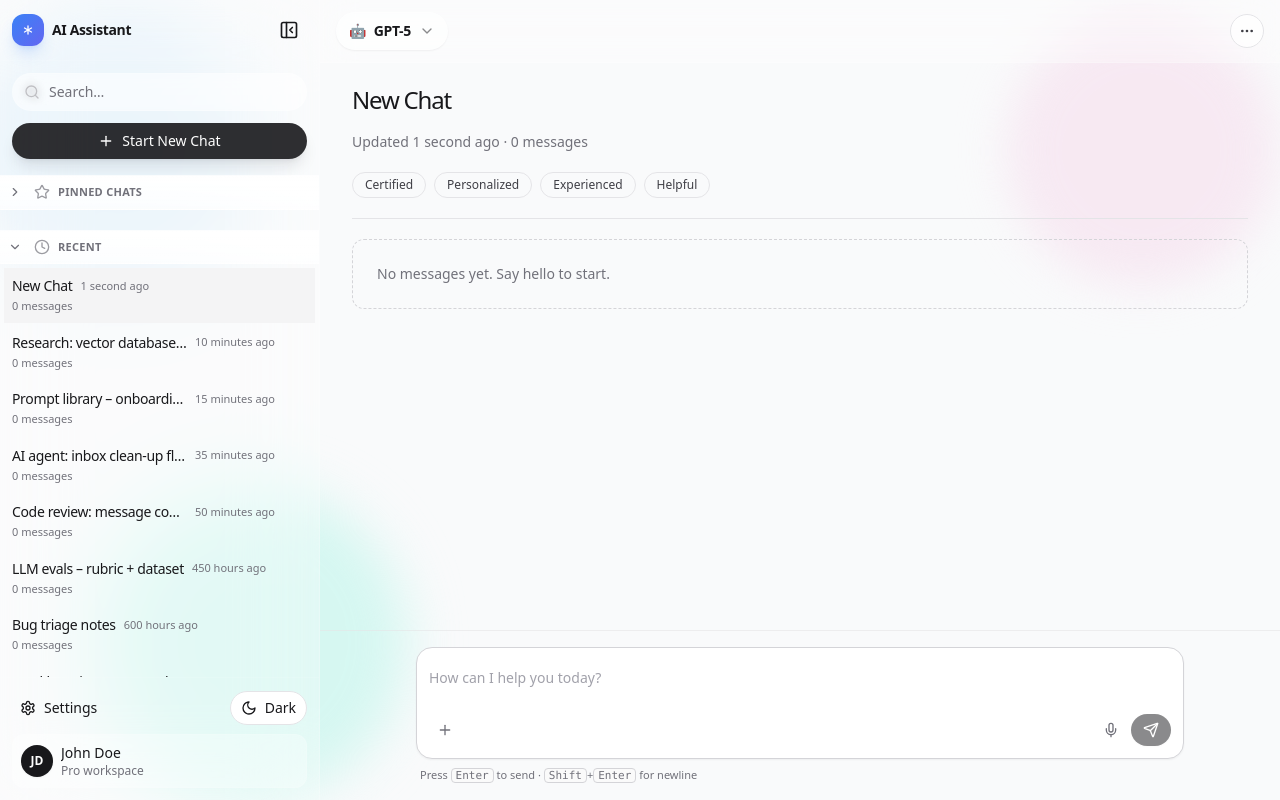
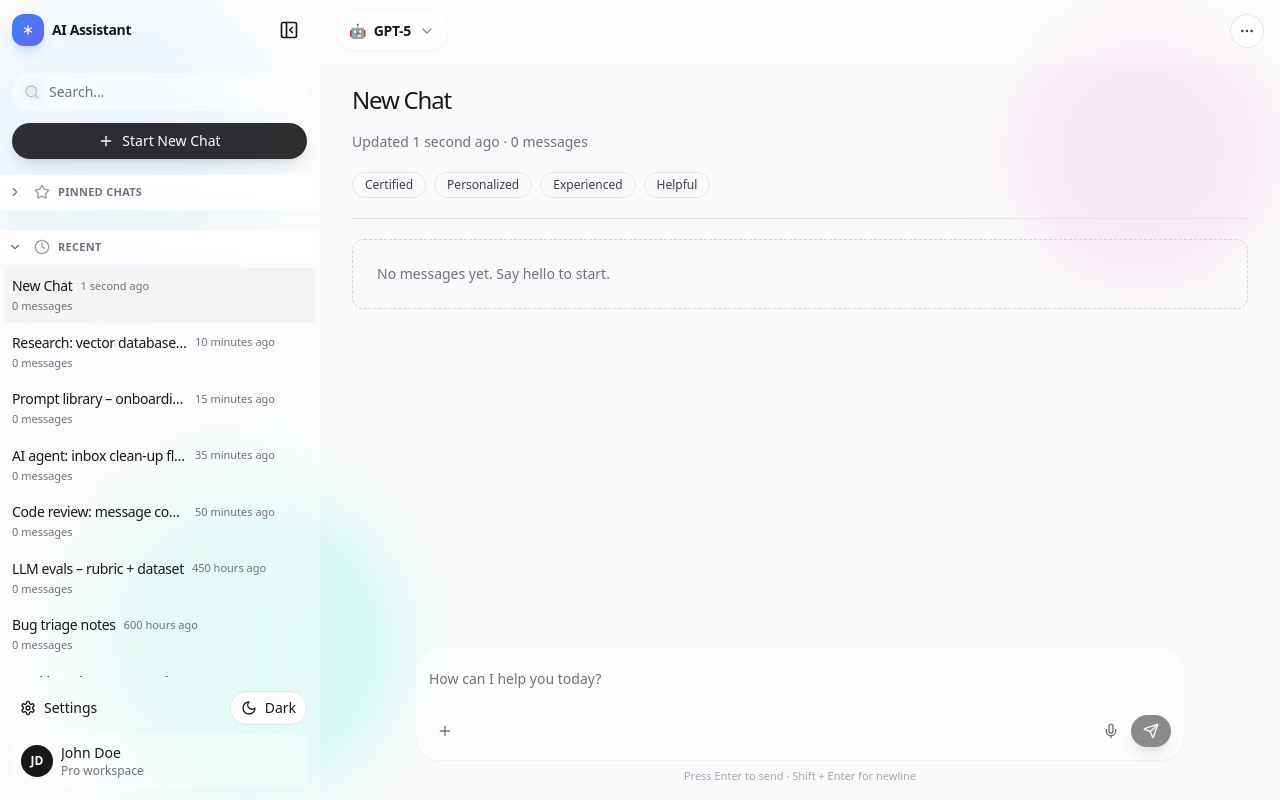
Before and after one commit to ameisw667/v0-modern-ai-chatbot-interface-tem, a Next.js app: page / in a window 1280 px wide. Built offline with nearby package versions, Linux system fonts and the light colour scheme.

Commit message:
Update Composer.jsx

```diff
--- a/components/Composer.jsx
+++ b/components/Composer.jsx
@@ -15,23 +15,20 @@ const Composer = forwardRef(function Composer({ onSend, busy }, ref) {
   useEffect(() => {
     if (inputRef.current) {
       const textarea = inputRef.current
-      const lineHeight = 20 // Approximate line height in pixels
+      const lineHeight = 20
       const minHeight = 40
 
-      // Reset height to calculate scroll height
       textarea.style.height = "auto"
       const scrollHeight = textarea.scrollHeight
-      const calculatedLines = Math.max(1, Math.floor((scrollHeight - 16) / lineHeight)) // 16px for padding
+      const calculatedLines = Math.max(1, Math.floor((scrollHeight - 16) / lineHeight))
 
       setLineCount(calculatedLines)
 
       if (calculatedLines <= 12) {
-        // Auto-expand for 1-12 lines
         textarea.style.height = `${Math.max(minHeight, scrollHeight)}px`
         textarea.style.overflowY = "hidden"
       } else {
-        // Fixed height with scroll for 12+ lines
-        textarea.style.height = `${minHeight + 11 * lineHeight}px` // 12 lines total
+        textarea.style.height = `${minHeight + 11 * lineHeight}px`
         textarea.style.overflowY = "auto"
       }
     }
@@ -70,14 +67,13 @@ const Composer = forwardRef(function Composer({ onSend, busy }, ref) {
     }
   }
 
-  const hasContent = value.length > 0
-
   return (
-    <div className="border-t border-zinc-200/60 p-4 dark:border-zinc-800">
+    <div className="border-t border-white/10 p-4">
       <div
         className={cls(
-          "mx-auto flex flex-col rounded-2xl border bg-white shadow-sm dark:bg-zinc-950 transition-all duration-200",
-          "max-w-3xl border-zinc-300 dark:border-zinc-700 p-3",
+          "mx-auto flex flex-col rounded-3xl glass-input transition-all duration-200",
+          "max-w-3xl p-3",
+          isFocused && "shadow-lg ring-1 ring-white/20 dark:ring-white/10"
         )}
       >
         <div className="flex-1 relative">
@@ -90,7 +86,7 @@ const Composer = forwardRef(function Composer({ onSend, busy }, ref) {
             placeholder="How can I help you today?"
             rows={1}
             className={cls(
-              "w-full resize-none bg-transparent text-sm outline-none placeholder:text-zinc-400 transition-all duration-200",
+              "w-full resize-none bg-transparent text-sm outline-none placeholder:text-zinc-500 dark:placeholder:text-zinc-400 transition-all duration-200",
               "px-0 py-2 min-h-[40px] text-left",
             )}
             style={{
@@ -109,7 +105,7 @@ const Composer = forwardRef(function Composer({ onSend, busy }, ref) {
         <div className="flex items-center justify-between mt-2">
           <ComposerActionsPopover>
             <button
-              className="inline-flex shrink-0 items-center justify-center rounded-full p-2 text-zinc-500 hover:bg-zinc-100 hover:text-zinc-700 dark:text-zinc-400 dark:hover:bg-zinc-800 dark:hover:text-zinc-300 transition-colors"
+              className="inline-flex shrink-0 items-center justify-center rounded-full p-2 text-zinc-500 hover:bg-black/5 hover:text-zinc-700 dark:text-zinc-400 dark:hover:bg-white/10 dark:hover:text-zinc-300 transition-colors"
               title="Add attachment"
             >
               <Plus className="h-4 w-4" />
@@ -118,7 +114,7 @@ const Composer = forwardRef(function Composer({ onSend, busy }, ref) {
 
           <div className="flex items-center gap-1 shrink-0">
             <button
-              className="inline-flex items-center justify-center rounded-full p-2 text-zinc-500 hover:bg-zinc-100 hover:text-zinc-700 dark:text-zinc-400 dark:hover:bg-zinc-800 dark:hover:text-zinc-300 transition-colors"
+              className="inline-flex items-center justify-center rounded-full p-2 text-zinc-500 hover:bg-black/5 hover:text-zinc-700 dark:text-zinc-400 dark:hover:bg-white/10 dark:hover:text-zinc-300 transition-colors"
               title="Voice input"
             >
               <Mic className="h-4 w-4" />
@@ -127,7 +123,7 @@ const Composer = forwardRef(function Composer({ onSend, busy }, ref) {
               onClick={handleSend}
               disabled={sending || busy || !value.trim()}
               className={cls(
-                "inline-flex shrink-0 items-center gap-2 rounded-full bg-zinc-900 px-3 py-2 text-sm font-medium text-white shadow-sm transition hover:bg-zinc-800 focus-visible:outline-none focus-visible:ring-2 focus-visible:ring-blue-500 dark:bg-white dark:text-zinc-900",
+                "inline-flex shrink-0 items-center gap-2 rounded-full bg-zinc-900 px-3 py-2 text-sm font-medium text-white shadow-lg shadow-zinc-900/20 transition hover:bg-zinc-800 focus-visible:outline-none focus-visible:ring-2 focus-visible:ring-blue-500 dark:bg-white dark:text-zinc-900 dark:hover:bg-gray-200",
                 (sending || busy || !value.trim()) && "opacity-50 cursor-not-allowed",
               )}
             >
@@ -137,20 +133,8 @@ const Composer = forwardRef(function Composer({ onSend, busy }, ref) {
         </div>
       </div>
 
-      <div className="mx-auto mt-2 max-w-3xl px-1 text-[11px] text-zinc-500 dark:text-zinc-400">
-        Press{" "}
-        <kbd className="rounded border border-zinc-300 bg-zinc-50 px-1 dark:border-zinc-600 dark:bg-zinc-800">
-          Enter
-        </kbd>{" "}
-        to send ·{" "}
-        <kbd className="rounded border border-zinc-300 bg-zinc-50 px-1 dark:border-zinc-600 dark:bg-zinc-800">
-          Shift
-        </kbd>
-        +
-        <kbd className="rounded border border-zinc-300 bg-zinc-50 px-1 dark:border-zinc-600 dark:bg-zinc-800">
-          Enter
-        </kbd>{" "}
-        for newline
+      <div className="mx-auto mt-2 max-w-3xl px-1 text-[11px] text-zinc-500 dark:text-zinc-400 text-center opacity-60">
+        Press Enter to send · Shift + Enter for newline
       </div>
     </div>
   )
```
